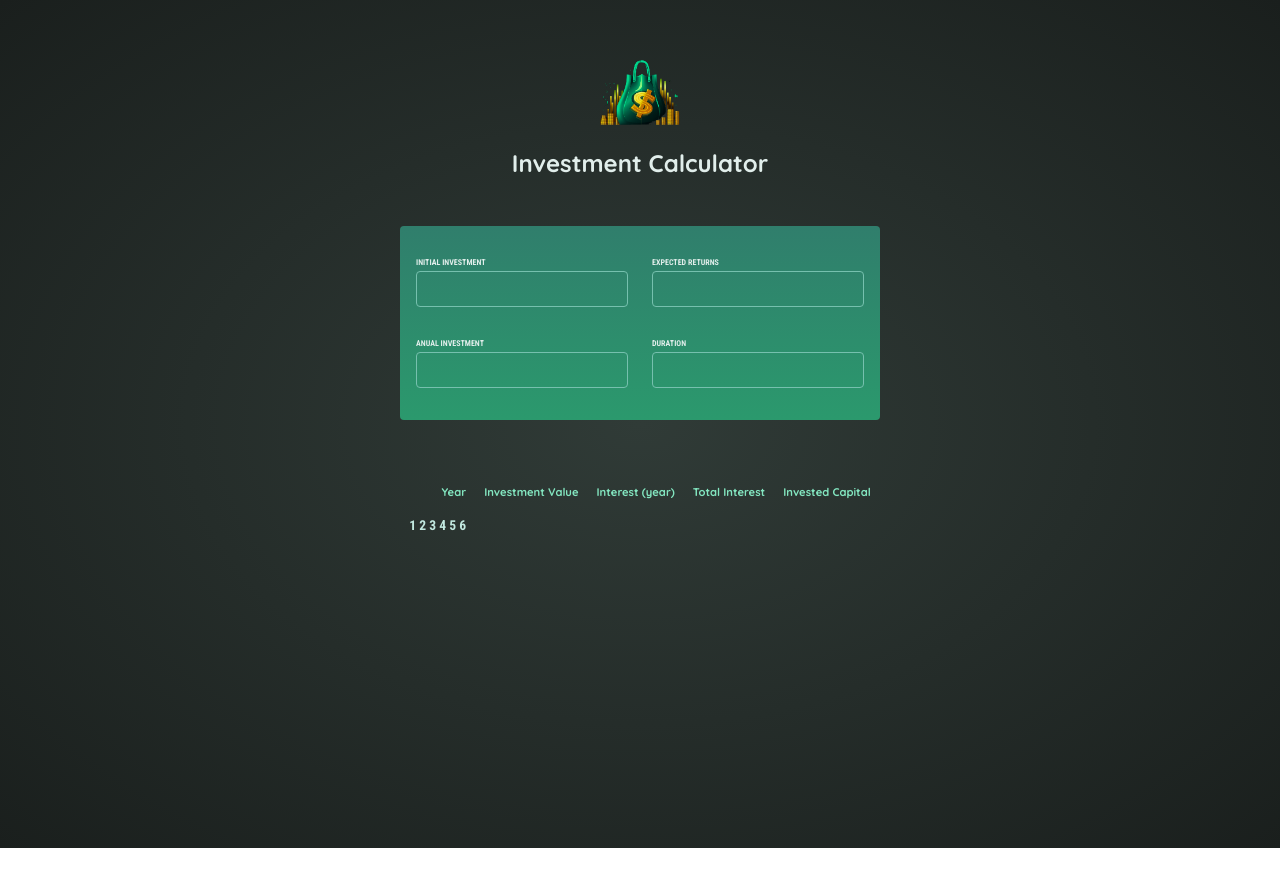
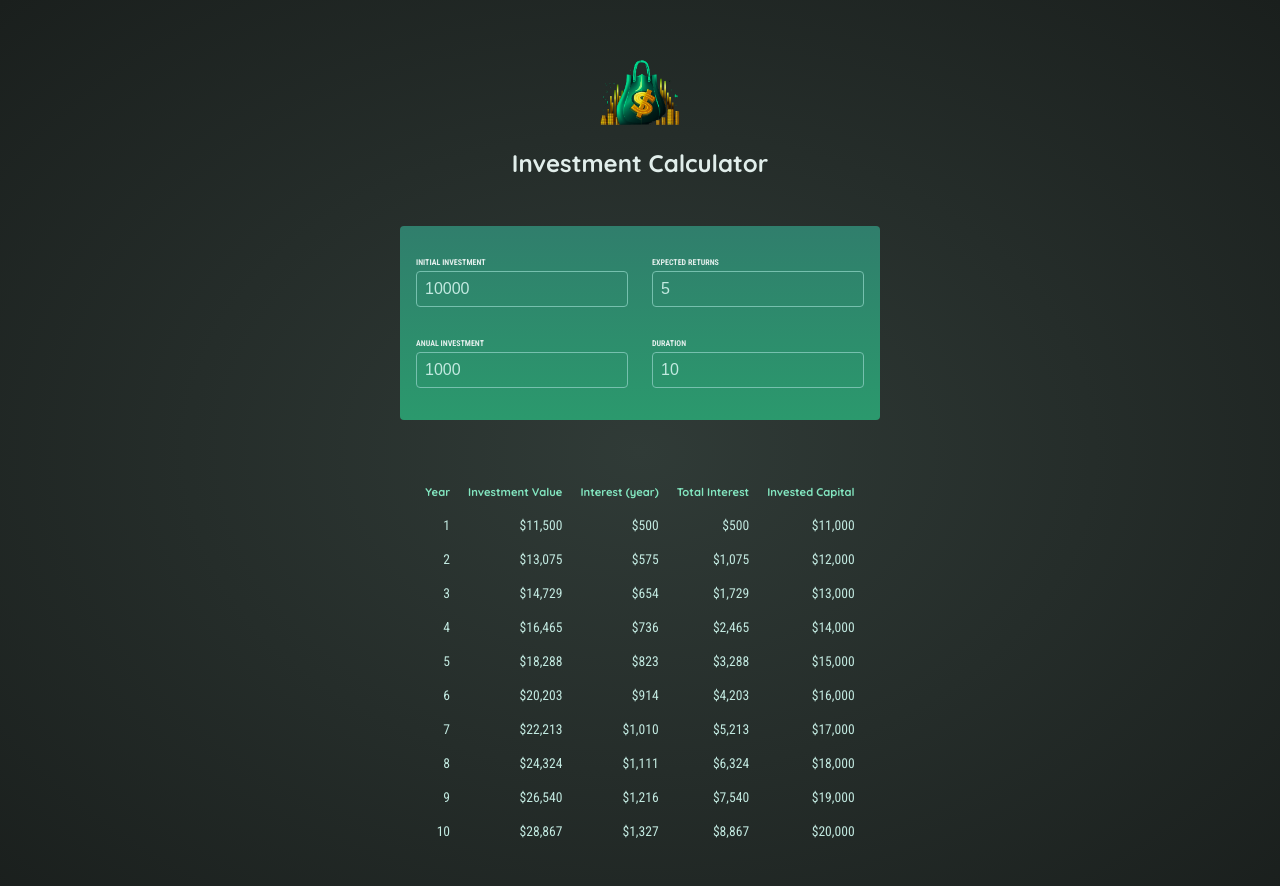
Before and after one commit to ShomaDoi/InvProject, a React (Vite) app: page / in a window 1280 px wide. Shown: the top 886 px of the page. Before the commit the page ends 848 px from the top, so only its background shows below. Built offline with nearby package versions, Linux system fonts and the light colour scheme.

Commit message:
Finished the app

```diff
--- a/src/App.jsx
+++ b/src/App.jsx
@@ -1,13 +1,42 @@
 import Header from "./components/Header"
 import InvestmentCalculator from "./components/InvestmentCalculator"
 import ResultTabel from "./components/ResultTabel"
+import { useState } from "react";
+
 
 function App() {
+
+  const[investment, setInvestment] = useState(
+    {
+      initialInvestment: 10000,
+      annualInvestment: 1000,
+      expectedReturn: 5,
+      duration: 10,
+    }
+);
+  function handleOnInvest(inputType, newValue) {
+    setInvestment(previousUserInput => {
+      return {
+        ...previousUserInput,
+        [inputType]: +newValue
+      }
+    });
+
+
+  }
+
+  const validData = (investment.initialInvestment > 0 && investment.annualInvestment >= 0 && investment.expectedReturn >= 0 && investment.duration > 0)
+
   return (
     <div>
       <Header/>
-      <InvestmentCalculator/>
-      <ResultTabel/>
+      <InvestmentCalculator
+        handleChange={handleOnInvest}
+        userInput={investment}
+      />
+      {!validData && <p className="center">Duration cant be less then 1, and other values must be positive numbers!</p>}
+      {validData &&
+      <ResultTabel userInput={investment}/>}
     </div>
   )
 }
--- a/src/components/InvestmentCalculator.jsx
+++ b/src/components/InvestmentCalculator.jsx
@@ -1,6 +1,8 @@
 import { useState } from "react"
 
-export default function InvestmentCalculator()  {
+
+
+export default function InvestmentCalculator({handleChange, userInput})  {
 
 
 
@@ -13,6 +15,8 @@ export default function InvestmentCalculator()  {
                     id="initial"
                     type="number"
                     required
+                    value={userInput.initialInvestment}
+                    onChange={(event)=> handleChange('initialInvestment',event.target.value)}
                 />
             </p>
             <p>
@@ -21,6 +25,8 @@ export default function InvestmentCalculator()  {
                     id="expected"
                     type="number"
                     required
+                    value={userInput.expectedReturn}
+                    onChange={(event)=> handleChange('expectedReturn',event.target.value)}
                 />
             </p>
         </div>
@@ -32,6 +38,8 @@ export default function InvestmentCalculator()  {
                     id="anual"
                     type="number"
                     required
+                    value={userInput.annualInvestment}
+                    onChange={(event)=> handleChange('annualInvestment',event.target.value)}
                 />
             </p>
             <p>
@@ -40,6 +48,8 @@ export default function InvestmentCalculator()  {
                     id="duration"
                     type="number"
                     required
+                    value={userInput.duration}
+                    onChange={(event)=> handleChange('duration',event.target.value)}
                 />
             </p>
         </div>
--- a/src/components/ResultTabel.jsx
+++ b/src/components/ResultTabel.jsx
@@ -1,4 +1,10 @@
-export default function ResultTabel()   {
+import { calculateInvestmentResults, formatter } from "../util/investment"
+
+export default function ResultTabel({userInput})   {
+    const resultData = calculateInvestmentResults(userInput);
+    const initialInvestment = resultData[0].valueEndOfYear-resultData[0].interest-resultData[0].annualInvestment;
+
+    console.log(initialInvestment);
     return <table id="result">
         <thead className="thead" >
             <tr>
@@ -10,11 +16,21 @@ export default function ResultTabel()   {
             </tr>
         </thead>
         <tbody className="tbody">
-            <tr>
-                <th scope="col">
-                    1 2 3 4 5 6
-                </th>
-            </tr>
+            {resultData.map((yearData) => {
+                const totalInterest =
+                yearData.valueEndOfYear
+                - yearData.annualInvestment*yearData.year
+                - initialInvestment;
+               const totalAmountInvested= yearData.valueEndOfYear - totalInterest;
+
+                return <tr key={yearData.year}>
+                    <td>{yearData.year}</td>
+                    <td>{formatter.format(yearData.valueEndOfYear)}</td>
+                    <td>{formatter.format(yearData.interest)}</td>
+                    <td>{formatter.format(totalInterest)}</td>
+                    <td>{formatter.format(totalAmountInvested)}</td>
+                </tr>
+            })}
         </tbody>
 
     </table>
```
